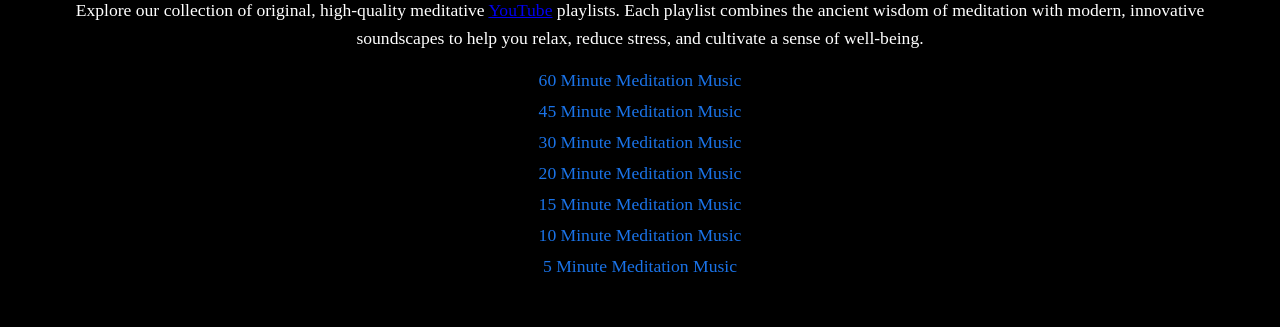
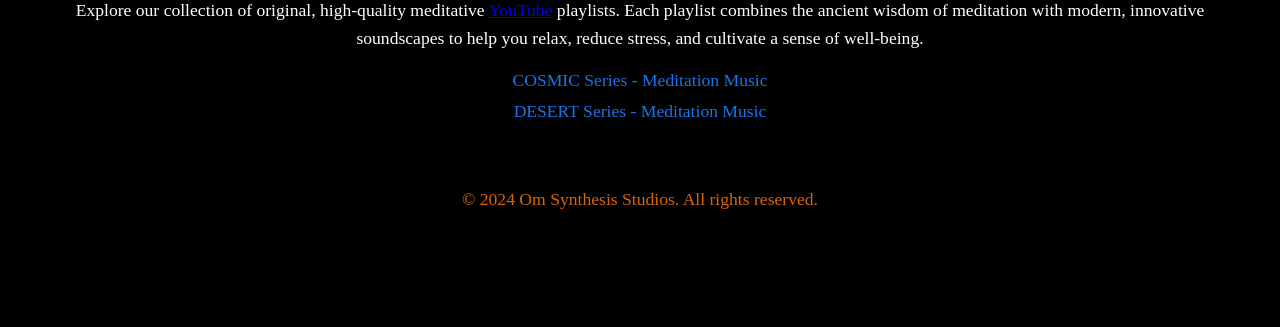
Before and after one commit to jahpe777/om-synthesis-studios, a React (Create React App) app: page /playlists in a window 1280 px wide. Shown: the part 621-948 px from the top of the page. After the commit the page ends 862 px from the top, so only its background shows below. Built offline with nearby package versions, Linux system fonts and the light colour scheme; the HTML template or start-up script is replaced by a standard one.

Commit message:
updated playlists

```diff
--- a/src/components/PlaylistsPage.js
+++ b/src/components/PlaylistsPage.js
@@ -1,13 +1,8 @@
 import React from 'react';
 
 const playlists = [
-  { title: '60 Minute Meditation Music', youtube_link: 'https://youtube.com/playlist?list=PLJfvMQgAiaWZ4MrR9ITL1Ec5ojaRNcArX&si=KrEUEAeGik8G7yT-' },
-  { title: '45 Minute Meditation Music', youtube_link: 'https://youtube.com/playlist?list=PLJfvMQgAiaWb_PjRby32B8Sx5dCkVo436&si=sm7K_K7osjOAqJcQ' },
-  { title: '30 Minute Meditation Music', youtube_link: 'https://youtube.com/playlist?list=PLJfvMQgAiaWZNSCpV0_72qpp2k6SaSHUX&si=WMFgIKLYZRiOAFt0' },
-  { title: '20 Minute Meditation Music', youtube_link: 'https://youtube.com/playlist?list=PLJfvMQgAiaWZR9_lIGxpzJOFsCpuVD3qg&si=Gd7ZHk0jR-V9KonD' },
-  { title: '15 Minute Meditation Music', youtube_link: 'https://youtube.com/playlist?list=PLJfvMQgAiaWZ-Oc1Yx9qADGebsjDT9IiU&si=ArTefa7HOawRoMn8' },
-  { title: '10 Minute Meditation Music', youtube_link: 'https://youtube.com/playlist?list=PLJfvMQgAiaWaZoRPxk3ucgx094NJEACj8&si=5ZP45_hSfYaKsOL3' },
-  { title: '5 Minute Meditation Music', youtube_link: 'https://youtube.com/playlist?list=PLJfvMQgAiaWboZK_5quvnJpWsowDjeHCy&si=TR9_teVDCVjum4gk' },
+  { title: 'COSMIC Series - Meditation Music', youtube_link: 'https://youtube.com/playlist?list=PLJfvMQgAiaWaZoRPxk3ucgx094NJEACj8&si=K3BZ1fVVF5TfutGN' },
+  { title: 'DESERT Series - Meditation Music', youtube_link: 'https://youtube.com/playlist?list=PLJfvMQgAiaWZNSCpV0_72qpp2k6SaSHUX&si=MM1ik9mRylVh1A6n' },
 ];
 
 function PlaylistsPage() {
```
